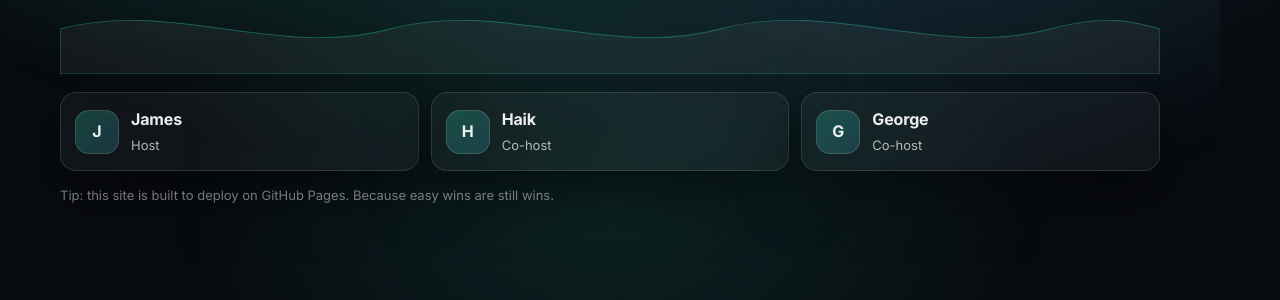
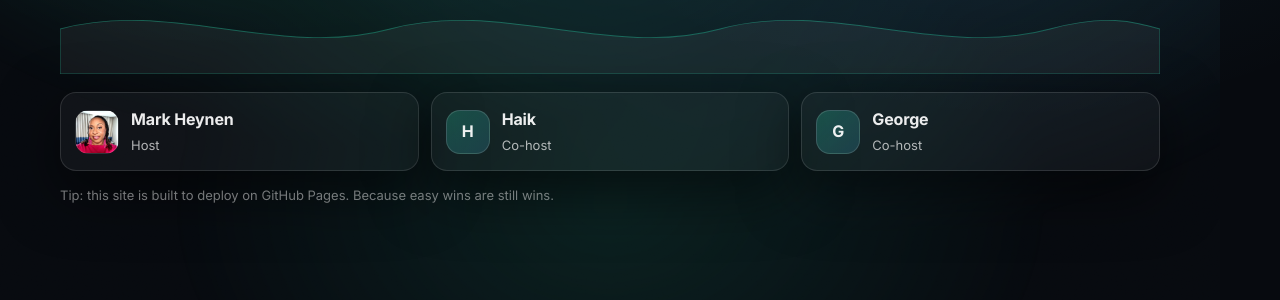
Before and after one commit to heynenm/basis-points-podcast, an MkDocs documentation site: the page built from docs/index.md, in a window 1280 px wide. Shown: the part 480-780 px from the top of the page. Built offline with MkDocs 1.6.1 and Material for MkDocs 9.7.7, drawn with Linux system fonts in a browser that asks for light colours.

Commit message:
Add Mark Heynen profile photo to homepage

```diff
--- a/docs/assets/styles.css
+++ b/docs/assets/styles.css
@@ -146,6 +146,25 @@ body{
   font-weight: 900;
   background: linear-gradient(135deg, rgba(46,242,194,.22), rgba(76,201,240,.18));
   border: 1px solid rgba(255,255,255,.14);
+  overflow:hidden;
+}
+
+.bp-hostAvatar--photo{
+  background-size: cover;
+  background-position: center;
+  background-repeat: no-repeat;
+}
+
+.sr-only{
+  position:absolute;
+  width:1px;
+  height:1px;
+  padding:0;
+  margin:-1px;
+  overflow:hidden;
+  clip:rect(0,0,0,0);
+  white-space:nowrap;
+  border:0;
 }
 
 .bp-hostName{font-weight: 900; letter-spacing:-.01em;}
--- a/docs/index.md
+++ b/docs/index.md
@@ -26,9 +26,9 @@ hide:
 
     <div class="bp-hosts" id="hosts">
       <div class="bp-hostCard">
-        <div class="bp-hostAvatar">J</div>
+        <div class="bp-hostAvatar bp-hostAvatar--photo" style="background-image:url(assets/mark-heynen.jpg)"><span class="sr-only">Mark Heynen</span></div>
         <div>
-          <div class="bp-hostName">James</div>
+          <div class="bp-hostName">Mark Heynen</div>
           <div class="bp-hostRole">Host</div>
         </div>
       </div>
```
Also changed, not shown: docs/assets/mark-heynen.jpg (added).
